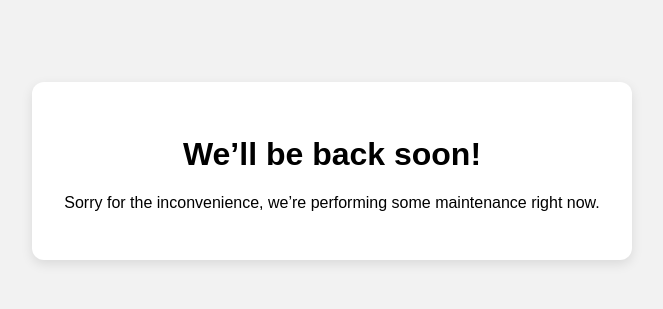
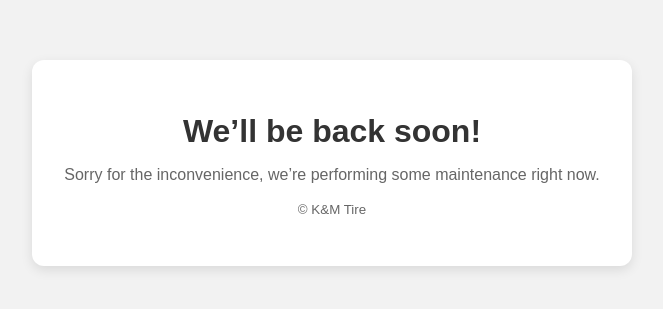
Before and after one commit to kmtiredevelopment/maintenance, a plain HTML site: page maintenance.html in a window 1280 px wide. Shown: the part 237-546 px from the top of the page, without its empty margins (308-971 px from the left). Drawn offline with Linux system fonts and the light colour scheme.

Commit message:
Update maintenance.html

```diff
--- a/maintenance.html
+++ b/maintenance.html
@@ -4,6 +4,15 @@
   <meta charset="UTF-8">
   <meta name="viewport" content="width=device-width, initial-scale=1.0">
   <title>Maintenance</title>
+
+  <!--  Prevent browsers from caching this page -->
+  <meta http-equiv="Cache-Control" content="no-cache, no-store, must-revalidate">
+  <meta http-equiv="Pragma" content="no-cache">
+  <meta http-equiv="Expires" content="0">
+
+  <!-- Auto-refresh every 10 minutes so users get your site back as soon as it’s live -->
+  <meta http-equiv="refresh" content="600">
+
   <style>
     body {
       display: flex;
@@ -12,6 +21,7 @@
       justify-content: center;
       font-family: Arial, sans-serif;
       background: #f2f2f2;
+      margin: 0;
     }
     .box {
       text-align: center;
@@ -19,6 +29,14 @@
       padding: 2rem;
       border-radius: 12px;
       box-shadow: 0 4px 12px rgba(0,0,0,0.1);
+      max-width: 600px;
+    }
+    h1 {
+      color: #333;
+      margin-bottom: 1rem;
+    }
+    p {
+      color: #666;
     }
   </style>
 </head>
@@ -26,6 +44,5 @@
   <div class="box">
     <h1>We’ll be back soon!</h1>
     <p>Sorry for the inconvenience, we’re performing some maintenance right now.</p>
+    <p><small>© K&amp;M Tire</small></p>
   </div>
-</body>
-</html>
```
